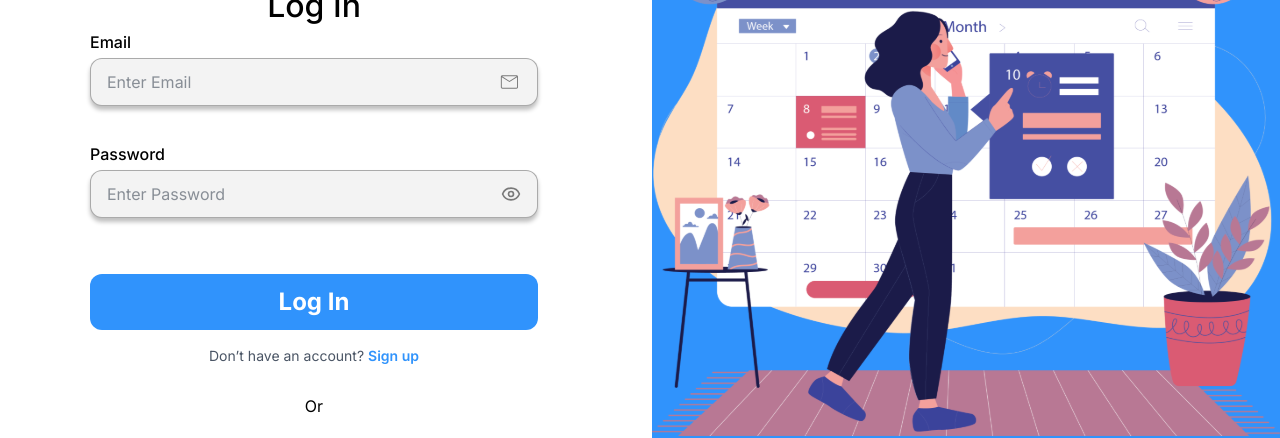
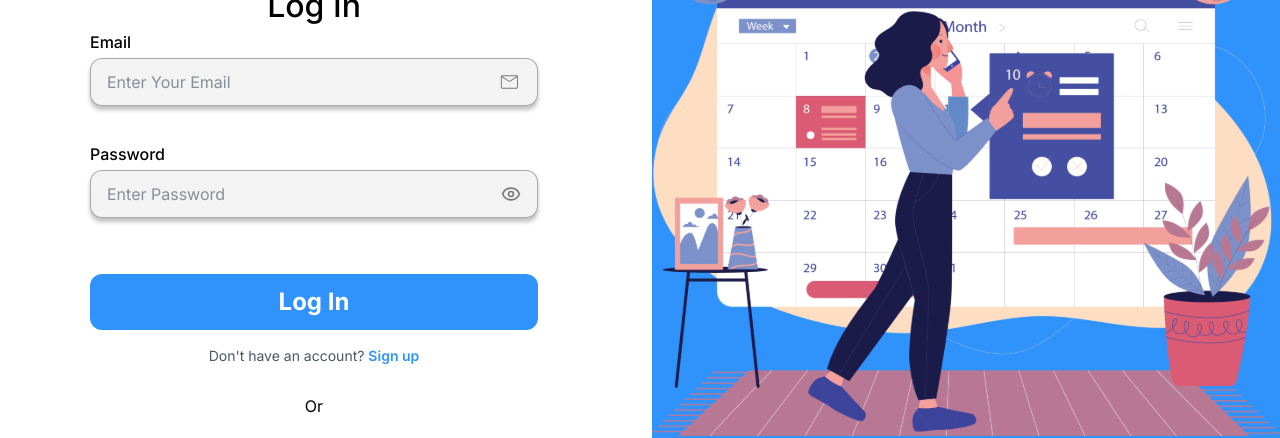
Before and after one commit to shariful962/STworz_Konto_Schedule, a React (Vite) app: page /signin in a window 1280 px wide. Shown: the part 263-701 px from the top of the page. Built offline with nearby package versions, Linux system fonts and the light colour scheme; a web font is replaced by a local one.

Commit message:
login page multiple language Added

```diff
--- a/src/locales/en/translation.json
+++ b/src/locales/en/translation.json
@@ -3,6 +3,7 @@
     "login": "Log In",
     "logout": "Log Out",
     "signup": "Sign up",
+    "Signin": "Sign in",
     "registration": "Registration",
     "email": "Email",
     "password": "Password",
@@ -12,7 +13,13 @@
     "or": "Or",
     "loginWithGoogle": "Log in with google account",
 
-    "welcomeLine1": "Welcome to",
-    "welcomeLine2": "Grafik Master"
+    "placeholder": {
+        "email": "Enter Your Email",
+        "password": "Enter Password",
+        "confirmPassword": "Confirm Passord",
+        "name": "Enter your fullname"
+    }
+
+
   }
 }
--- a/src/locales/pl/translation.json
+++ b/src/locales/pl/translation.json
@@ -3,6 +3,7 @@
     "login": "Zaloguj się",
     "logout": "Wyloguj się",
     "signup": "Zapisać się",
+    "Signin": "Zaloguj się",
     "registration": "Rejestracja",
     "email": "E-mail",
     "password": "Hasło",
@@ -12,8 +13,11 @@
     "or": "Lub",
     "loginWithGoogle": "Zaloguj się za pomocą konta Google",
 
-
-    "welcomeLine1": "Witamy w",
-    "welcomeLine2": "Grafik Master"
+      "placeholder": {
+        "email": "Wpisz swój e-mail",
+        "password": "Wprowadź hasło",
+        "confirmPassword": "Potwierdź hasło",
+        "name": "Wpisz swoje imię i nazwisko"
+    }
   }
 }
--- a/src/pages/Auth/SignIn.jsx
+++ b/src/pages/Auth/SignIn.jsx
@@ -1,4 +1,4 @@
-import React, { useState } from "react";
+import React, { useState, useTransition } from "react";
 import logo from "../../assets/logo.svg";
 import { FcGoogle } from "react-icons/fc";
 import mail from "../../assets/icons/auth/mail.svg";
@@ -6,8 +6,10 @@ import women from "../../assets/women.svg";
 import { Eye, EyeOff } from "lucide-react";
 import { FaUserEdit } from "react-icons/fa";
 import { Link, useNavigate } from "react-router-dom";
+import { useTranslation } from "react-i18next";
 
 const SignIn = () => {
+  const {t} = useTranslation();
   const [email, setEmail] = useState("");
   const [password, setPassword] = useState("");
   const [showPassword, setShowPassword] = useState(false);
@@ -34,17 +36,17 @@ const SignIn = () => {
         <div className="max-w-md  mx-auto mt-16 lg:mt-44 px-4 lg:px-0">
           <form onSubmit={handleSignIn}>
             <h1 className="font-medium text-[2rem] text-textClr text-center">
-              Log In
+             {t("auth.login")}
             </h1>
             {/* email input  */}
             <div>
               <label className="block mb-1 font-Inter font-medium text-textClr">
-                Email{" "}
+                {t("auth.email")}{" "}
               </label>
               <div className="form-control">
                 <input
                   type="email"
-                  placeholder="Enter Email"
+                  placeholder={t("auth.placeholder.email")}
                   className=" outline-none flex-1 text-gray-800"
                   onChange={(e) => setEmail(e.target.value)}
                 />
@@ -55,7 +57,7 @@ const SignIn = () => {
             {/* password input  */}
             <div className="my-9">
               <label className="block mb-1 font-Inter font-medium text-textClr">
-                Password
+                {t("auth.password")}
               </label>
               <div className="form-control">
                 <input
@@ -64,7 +66,7 @@ const SignIn = () => {
                   onChange={(e) => setPassword(e.target.value)}
                   required
                   className="bg-transparent outline-none flex-1 text-gray-800"
-                  placeholder="Enter Password"
+                  placeholder={t("auth.placeholder.password")}
                 />
                 <button
                   type="button"
@@ -87,26 +89,26 @@ const SignIn = () => {
               type="submit"
               className="signIn_submit"
             >
-              Log In
+              {t("auth.login")}
             </button>
             {/* sign up link  */}
             <div className="mt-4 text-center text-sm text-gray-600">
-              Don’t have an account?{" "}
+             {t("auth.dontHaveAccount")}{" "}
               <span
                 onClick={() => {
                   navigate("/signup");
                 }}
                 className="text-Primary font-semibold hover:underline cursor-pointer"
               >
-                Sign up
+                {t("auth.signup")}
               </span>
             </div>
           </form>
 
-          <h1 className="text-base text-center my-7">Or</h1>
+          <h1 className="text-base text-center my-7">{t("auth.or")}</h1>
 
           <div className="sign_with_goole">
-            <FcGoogle size={28} /> Log in with google account
+            <FcGoogle size={28} /> {t("auth.loginWithGoogle")}
           </div>
         </div>
       </div>
--- a/src/pages/Dashboard/MonthlySch.jsx
+++ b/src/pages/Dashboard/MonthlySch.jsx
@@ -57,7 +57,7 @@ const MonthlySch = () => {
     return (
       <div className="w-full flex flex-col gap-10 my-2 capitalize px-5">
         <h2 className="mt-7 md:mt-0 text-2xl md:text-[2rem] font-semibold font-Roboto text-textClr">
-          {t("auth.welcomeLine1")} <br className="hidden md:block" /> Grafik Master
+          Welcome to <br className="hidden md:block" /> Grafik Master
         </h2>
 
         <div className="flex flex-col md:flex-row gap-5 justify-between md:items-center">
```
